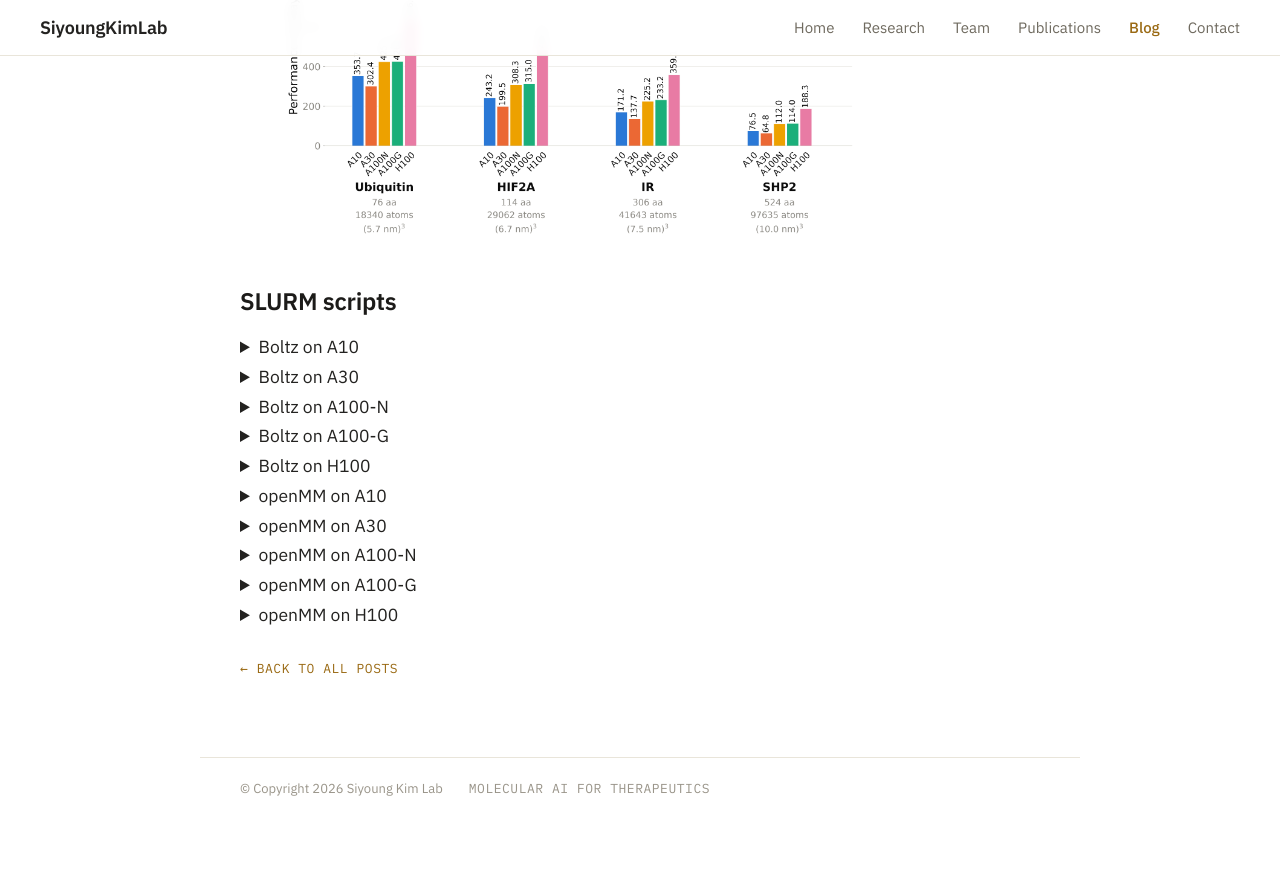
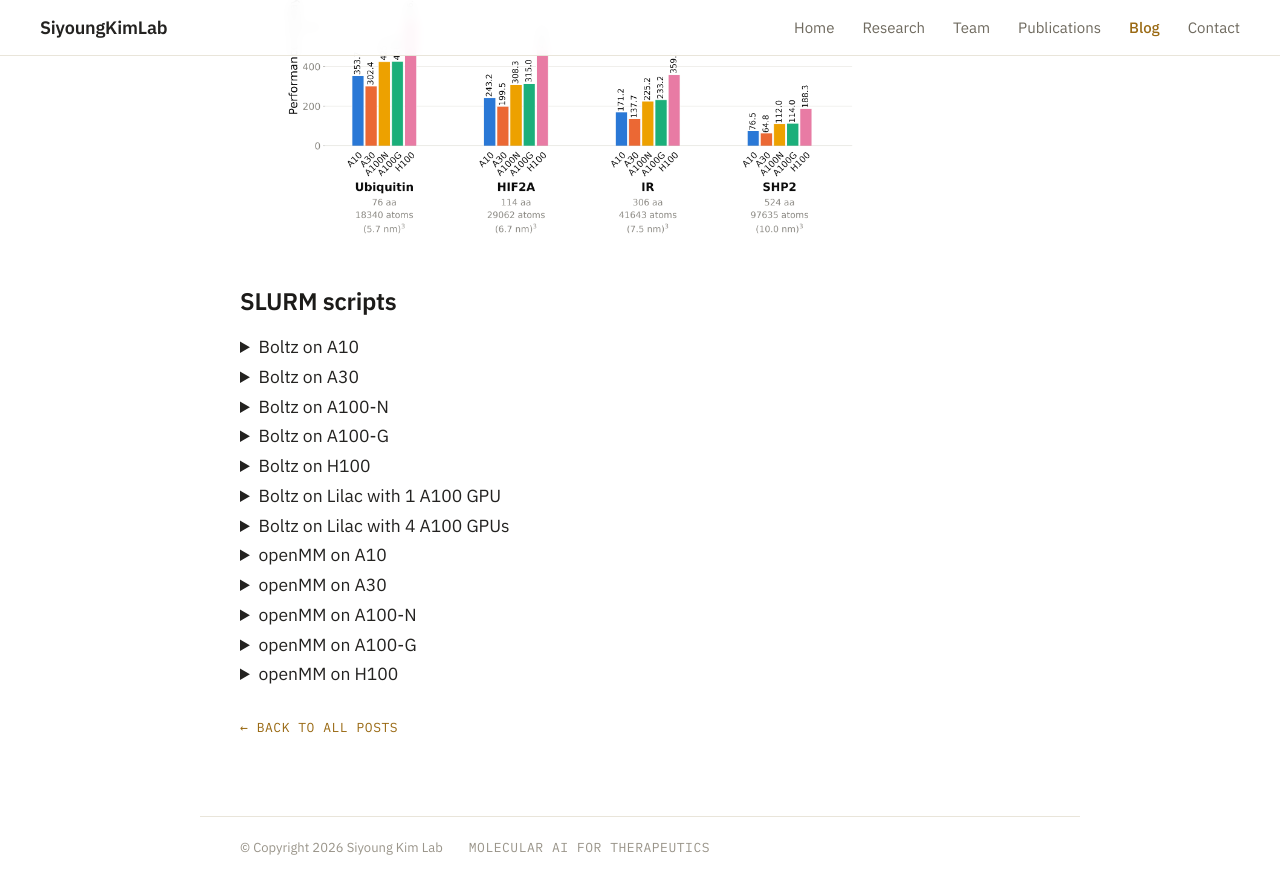
Before and after one commit to siyoungkimlab/SiyoungKimLab, a Jekyll site: the page built from _posts/2026-09-12-openmm-boltz.md, in a window 1280 px wide and 900 px high, scrolled down 3160 px. Shown: the top 894 px of the window. Built offline with Jekyll 4.4.1, drawn with Linux system fonts in a browser that asks for light colours; before the commit the page ends 4001 px from its top, so only the background shows below that; some of the changed lines change nothing that is shown.

Commit message:
Update 2026-09-12-openmm-boltz.md

````diff
--- a/_posts/2026-09-12-openmm-boltz.md
+++ b/_posts/2026-09-12-openmm-boltz.md
@@ -405,6 +405,74 @@ done
 
 # shut down the resource monitors
 kill -s INT $CPU_PID $MEM_PID
+```
+</details>
+
+<details markdown="1">
+ <summary>Boltz on Lilac with 1 A100 GPU </summary>
+
+```
+#!/bin/bash
+#BSUB -J Boltz
+#BSUB -q gpuqueue
+#BSUB -n 16
+#BSUB -R "span[hosts=1]"
+#BSUB -R A100
+#BSUB -R "rusage[mem=2]"  # default
+#BSUB -gpu "num=1:mode=exclusive_process"
+#BSUB -W 168:00
+#BSUB -o %J.out
+#BSUB -e %J.err
+#BSUB -L /bin/bash
+
+# bsub < boltz_submit.sub
+
+source ~/miniconda3/etc/profile.d/conda.sh
+conda activate boltz
+
+boltz pointprobe input.yaml \
+    --model boltz1 \
+    --diffusion_samples 5 \
+    --output_format mae \
+    --devices 1 \
+    --preprocessing-threads 1 \
+    --use_potentials \
+    --use_msa_server \
+    --no_kernels
+```
+</details>
+
+<details markdown="1">
+  <summary>Boltz on Lilac with 4 A100 GPUs</summary>
+
+```
+#!/bin/bash
+#BSUB -J Boltz
+#BSUB -q gpuqueue
+#BSUB -n 12
+#BSUB -R "span[hosts=1]"
+#BSUB -R A100
+#BSUB -R "rusage[mem=8]"  # 8 GB x n memory (default is 2 GB)
+#BSUB -gpu "num=4:mode=exclusive_process"
+#BSUB -W 168:00
+#BSUB -o %J.out
+#BSUB -e %J.err
+#BSUB -L /bin/bash
+
+# bsub < boltz_submit.sub
+
+source ~/miniconda3/etc/profile.d/conda.sh
+conda activate boltz
+
+boltz pointprobe input.yaml \
+    --model boltz1 \
+    --diffusion_samples 5 \
+    --output_format mae \
+    --devices 4 \
+    --preprocessing-threads 1 \
+    --use_potentials \
+    --use_msa_server \
+    --no_kernels
 ```
 </details>
 
````
